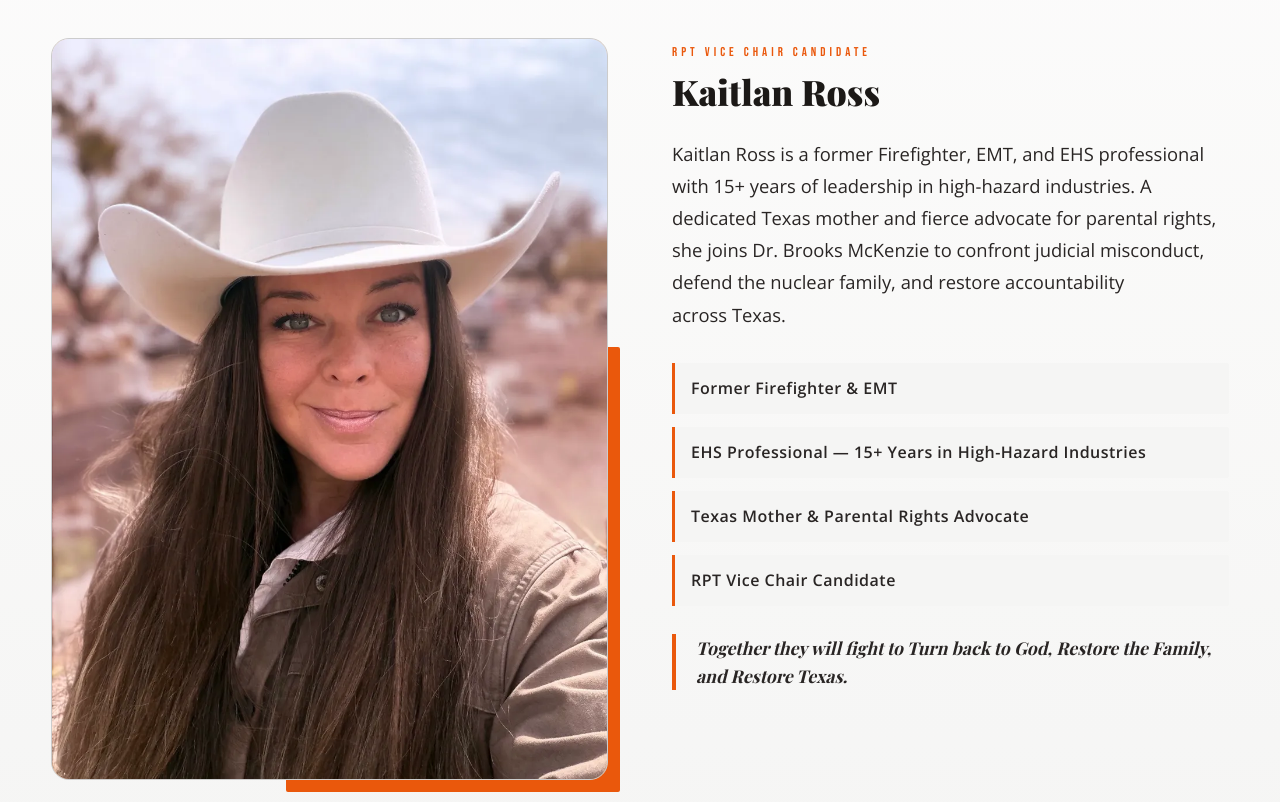
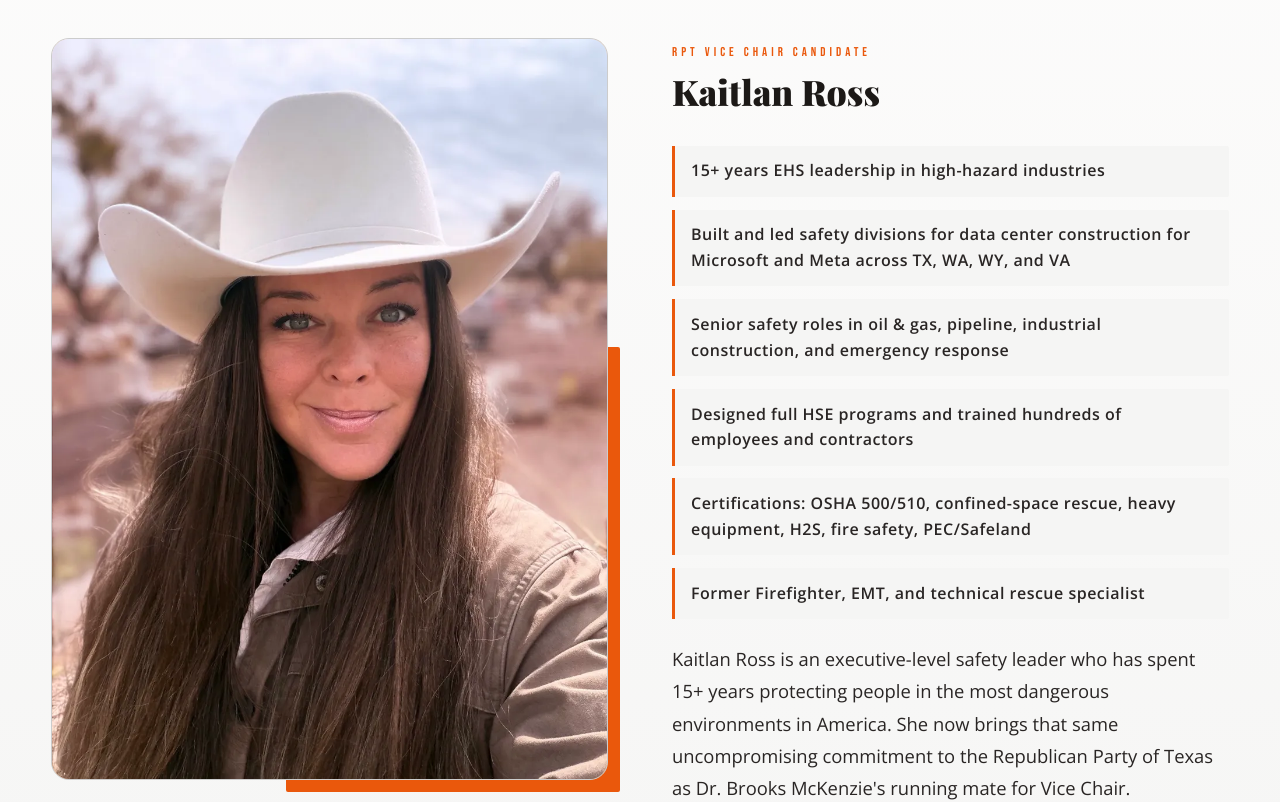
Before and after one commit to Ayden-wright/Brooks4tx.org, a React (Vite) app: page / in a window 1280 px wide. Shown: the part 3460-4262 px from the top of the page. Built offline with nearby package versions, Linux system fonts and the light colour scheme; the HTML template or start-up script is replaced by a standard one.

Commit message:
Update Kaitlin Ross credentials section

```diff
--- a/src/components/UnifiedTicket.jsx
+++ b/src/components/UnifiedTicket.jsx
@@ -45,19 +45,20 @@ const UnifiedTicket = () => {
             Kaitlan Ross
           </h3>
 
+          <div className="bio-credentials" style={{ marginBottom: '1.5rem' }}>
+            <div className="cred-item"><strong>15+ years EHS leadership in high-hazard industries</strong></div>
+            <div className="cred-item"><strong>Built and led safety divisions for data center construction for Microsoft and Meta across TX, WA, WY, and VA</strong></div>
+            <div className="cred-item"><strong>Senior safety roles in oil &amp; gas, pipeline, industrial construction, and emergency response</strong></div>
+            <div className="cred-item"><strong>Designed full HSE programs and trained hundreds of employees and contractors</strong></div>
+            <div className="cred-item"><strong>Certifications: OSHA 500/510, confined-space rescue, heavy equipment, H2S, fire safety, PEC/Safeland</strong></div>
+            <div className="cred-item"><strong>Former Firefighter, EMT, and technical rescue specialist</strong></div>
+          </div>
+
           <p>
-            Kaitlan Ross is a former Firefighter, EMT, and EHS professional with 15+ years of leadership in
-            high-hazard industries. A dedicated Texas mother and fierce advocate for parental rights, she joins
-            Dr. Brooks McKenzie to confront judicial misconduct, defend the nuclear family, and restore
-            accountability across Texas.
+            Kaitlan Ross is an executive-level safety leader who has spent 15+ years protecting people in the most
+            dangerous environments in America. She now brings that same uncompromising commitment to the Republican
+            Party of Texas as Dr. Brooks McKenzie's running mate for Vice Chair.
           </p>
-
-          <div className="bio-credentials">
-            <div className="cred-item"><strong>Former Firefighter &amp; EMT</strong></div>
-            <div className="cred-item"><strong>EHS Professional — 15+ Years in High-Hazard Industries</strong></div>
-            <div className="cred-item"><strong>Texas Mother &amp; Parental Rights Advocate</strong></div>
-            <div className="cred-item"><strong>RPT Vice Chair Candidate</strong></div>
-          </div>
 
           <blockquote style={{
             borderLeft: '4px solid var(--red)',
```
Also changed, not shown: 1 other file (tests, documents, lock files or other folders).
